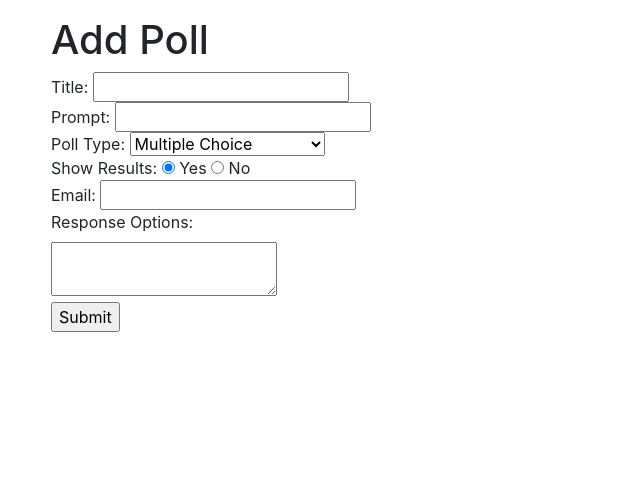
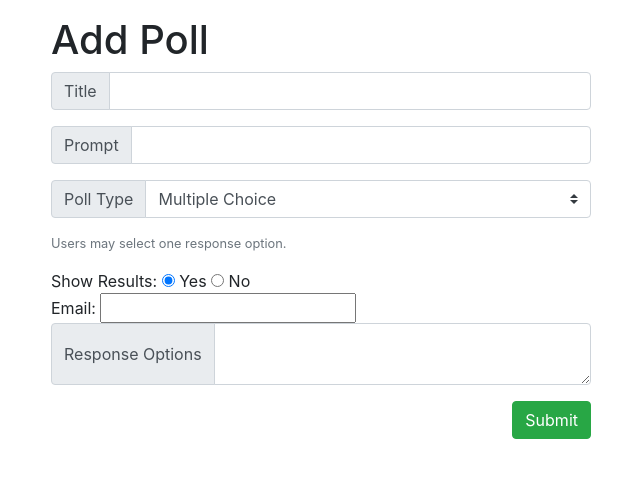
Before and after one commit to ktikeda/quippoll, a Flask app: page /add-poll in a window 1280 px wide. Shown: the part 56-534 px from the top of the page, without its empty margins (319-959 px from the left). Run offline with Flask 2, Linux system fonts and the light colour scheme; some libraries are stand-ins or nearby versions.

Commit message:
Styling add poll page

```diff
--- a/templates/add-poll.html
+++ b/templates/add-poll.html
@@ -6,15 +6,33 @@
 <h1>Add Poll</h1>
 
 <form action="/add-poll" method="POST">
-    Title: <input type="text" name="title" required><br>
-    Prompt: <input type="text" name="prompt" required><br>
-    Poll Type:
-    <select name="poll_type" id="poll_type">
+  <div class="input-group mb-3 form-group">
+    <div class="input-group-prepend">
+      <span class="input-group-text">Title</span>
+    </div>
+    <input class="form-control" type="text" name="title" required>
+  </div>
+  <div class="input-group mb-3">
+    <div class="input-group-prepend">
+      <span class="input-group-text">Prompt</span>
+    </div>
+    <input type="text" class="form-control" name="prompt" required>
+  </div>
+  <div class="form-group">
+  <div class="input-group mb-3">
+    <div class="input-group-prepend">
+      <label class="input-group-text" for="inputGroupSelect01">Poll Type</label>
+    </div>
+    <select class="custom-select" name="poll_type" id="poll_type">
       <option value="1">Multiple Choice</option>
       <option value="2">Select All</option>
       <option value="3">Open-Ended</option>
-      <option value="4">Open-Ended/Select All</option>
-    </select><br>
+      <option value="4">Open-Ended with Voting</option>
+    </select>
+  </div>
+      <small id="poll-help" class="form-text text-muted">Users may select one response option.</small>
+  </div>
+
     Show Results:
         <input type="radio" name="is_results_visible" value="True" checked> Yes
         <input type="radio" name="is_results_visible" value="False"> No<br>
@@ -22,30 +40,42 @@
     Email: <input type="text" name="email" required><br>
     {% endif %}
     <!-- TODO: for multiple choice and select-all polls: Need js to add responses -->
-    <div id="response_options" class="">
-    <label>Response Options:</label><br>
-        <textarea name="responses"></textarea><br>
+    <div class="input-group collapse show" id="response_options">
+      <div class="input-group-prepend">
+        <span class="input-group-text">Response Options</span>
+      </div>
+      <textarea class="form-control" aria-label="With textarea" name="responses"></textarea>
     </div>
+
     <!-- TODO: for open-ended polls: Add js logic for is_unique_responses, is_moderated response_max -->
     <!-- TODO: Implement tally max -->
     <!-- TODO: Implement poll scheduling with open_at and close_at -->
-    <input type="submit" value="Submit">
-
+    <div class="d-flex">
+      <input type="submit" class="btn btn-success ml-auto mt-3" value="Submit">
+    </div>
+  </div>
 </form>
 
 <script src="https://code.jquery.com/jquery-3.2.1.min.js"></script>
 <script>
   "use strict";
-  let poll_type
+  let poll_type;
+  let pollHelp = $('#poll-help');
 
   $('#poll_type').on('change', function() {
     poll_type = parseInt($('#poll_type option:selected').val());
     console.log(poll_type);
 
-    if (poll_type === 3) {
-      $('#response_options').addClass('hidden');
+    if (poll_type === 1) {
+      pollHelp.html('Users may select one response option.');
+    } else if (poll_type === 2) {
+      pollHelp.html('Users may select any available response options.');
+    }
+
+    if (poll_type === 3 | poll_type === 4) {
+      $('#response_options').removeClass('show');
     } else {
-      $('#response_options').removeClass('hidden');
+      $('#response_options').addClass('show');
     }
   });
 
```
